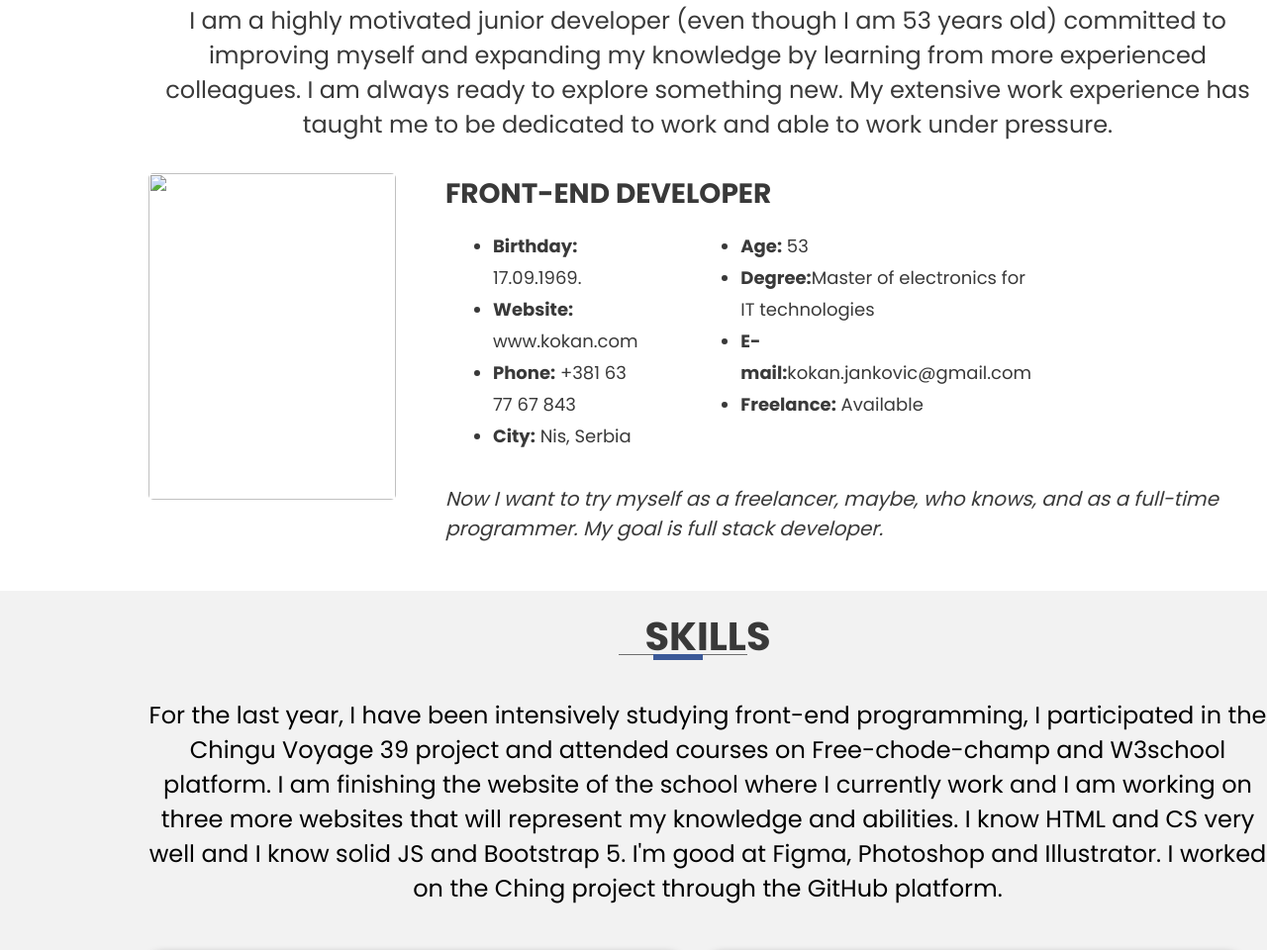
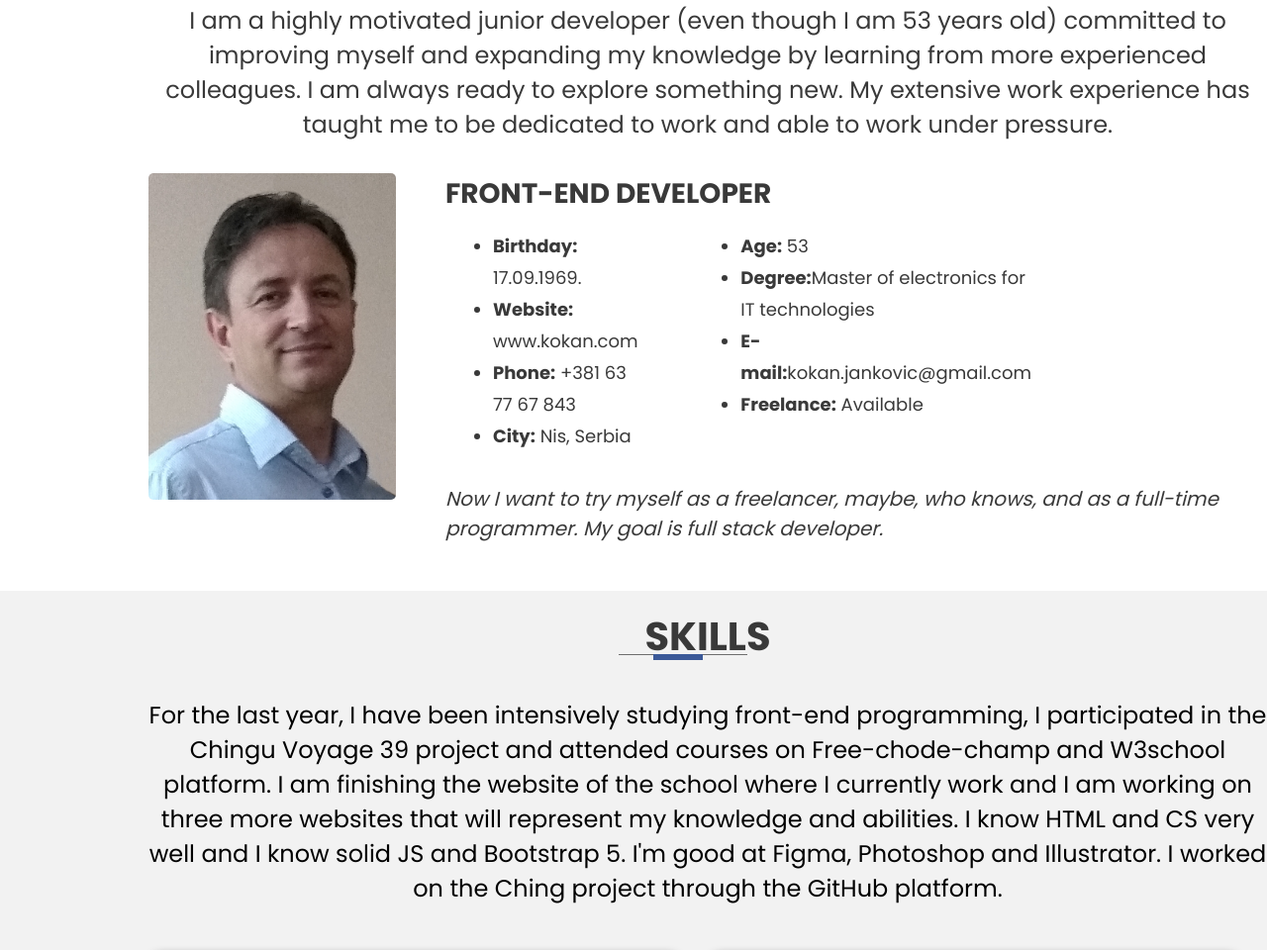
Before and after one commit to kokanjankovic/KokansResume, a plain HTML site: page index.html in a window 1280 px wide. Shown: the part 937-1897 px from the top of the page at 99% size. Drawn offline with nearby package versions, Linux system fonts and the light colour scheme; the site is published under a folder, as on GitHub Pages, so addresses that start at the root find nothing.

Commit message:
image path

```diff
--- a/index.html
+++ b/index.html
@@ -58,7 +58,7 @@
         <p>I am a highly motivated junior developer (even though I am 53 years old) committed to improving myself and expanding my knowledge by learning from more experienced colleagues. I am always ready to explore something new. My extensive work experience has taught me to be dedicated to work and able to work under pressure. </p>
       </div>
       <div class="mycard">
-        <img src="/assets/img/kokan.jpg" >
+        <img src="assets/img/kokan.jpg" >
         <div class="mycard-text">
           <h2 class="occupation">Front-end developer</h2>
 
```
